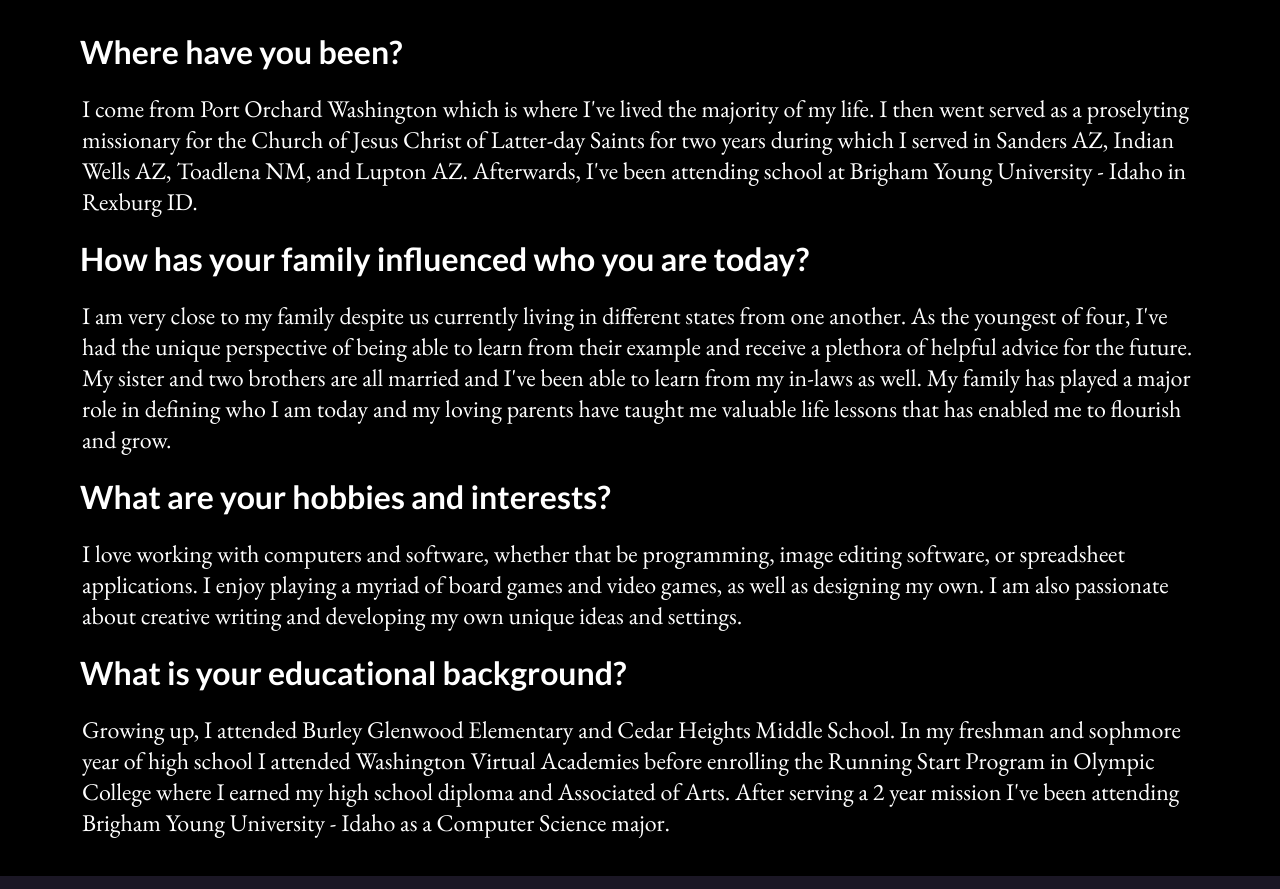
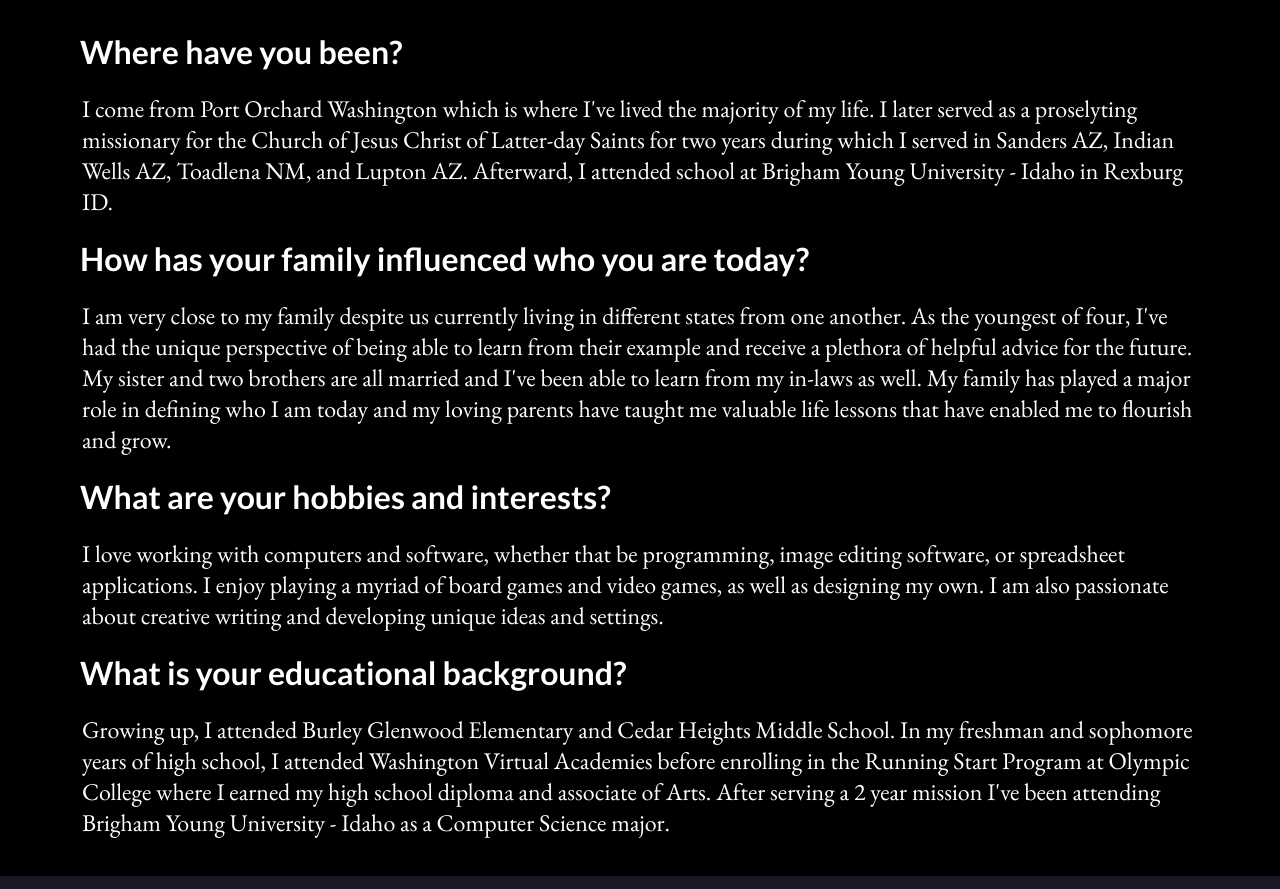
Before and after one commit to NoahWMerrell/portfolio, a plain HTML site: page aboutme.html in a window 1280 px wide. Shown: the part 424-1313 px from the top of the page. Drawn offline with nearby package versions, Linux system fonts and the light colour scheme; a web font is replaced by a local one.

Commit message:
Fixed grammar errors

```diff
--- a/aboutme.html
+++ b/aboutme.html
@@ -24,13 +24,13 @@
         </div>
         <div class="aboutme-content">
             <h2>Where have you been?</h2>
-            <p>I come from Port Orchard Washington which is where I've lived the majority of my life. I then went served as a proselyting missionary for the Church of Jesus Christ of Latter-day Saints for two years during which I served in Sanders AZ, Indian Wells AZ, Toadlena NM, and Lupton AZ. Afterwards, I've been attending school at Brigham Young University - Idaho in Rexburg ID.</p>
+            <p>I come from Port Orchard Washington which is where I've lived the majority of my life. I later served as a proselyting missionary for the Church of Jesus Christ of Latter-day Saints for two years during which I served in Sanders AZ, Indian Wells AZ, Toadlena NM, and Lupton AZ. Afterward, I attended school at Brigham Young University - Idaho in Rexburg ID.</p>
             <h2>How has your family influenced who you are today?</h2>
-            <p>I am very close to my family despite us currently living in different states from one another. As the youngest of four, I've had the unique perspective of being able to learn from their example and receive a plethora of helpful advice for the future. My sister and two brothers are all married and I've been able to learn from my in-laws as well. My family has played a major role in defining who I am today and my loving parents have taught me valuable life lessons that has enabled me to flourish and grow.</p>
+            <p>I am very close to my family despite us currently living in different states from one another. As the youngest of four, I've had the unique perspective of being able to learn from their example and receive a plethora of helpful advice for the future. My sister and two brothers are all married and I've been able to learn from my in-laws as well. My family has played a major role in defining who I am today and my loving parents have taught me valuable life lessons that have enabled me to flourish and grow.</p>
             <h2>What are your hobbies and interests?</h2>
-            <p>I love working with computers and software, whether that be programming, image editing software, or spreadsheet applications. I enjoy playing a myriad of board games and video games, as well as designing my own. I am also passionate about creative writing and developing my own unique ideas and settings.</p>
+            <p>I love working with computers and software, whether that be programming, image editing software, or spreadsheet applications. I enjoy playing a myriad of board games and video games, as well as designing my own. I am also passionate about creative writing and developing unique ideas and settings.</p>
             <h2>What is your educational background?</h2>
-            <p>Growing up, I attended Burley Glenwood Elementary and Cedar Heights Middle School. In my freshman and sophmore year of high school I attended Washington Virtual Academies before enrolling the Running Start Program in Olympic College where I earned my high school diploma and Associated of Arts. After serving a 2 year mission I've been attending Brigham Young University - Idaho as a Computer Science major.</p>
+            <p>Growing up, I attended Burley Glenwood Elementary and Cedar Heights Middle School. In my freshman and sophomore years of high school, I attended Washington Virtual Academies before enrolling in the Running Start Program at Olympic College where I earned my high school diploma and associate of Arts. After serving a 2 year mission I've been attending Brigham Young University - Idaho as a Computer Science major.</p>
         </div>
     </main>
     <footer>
```
